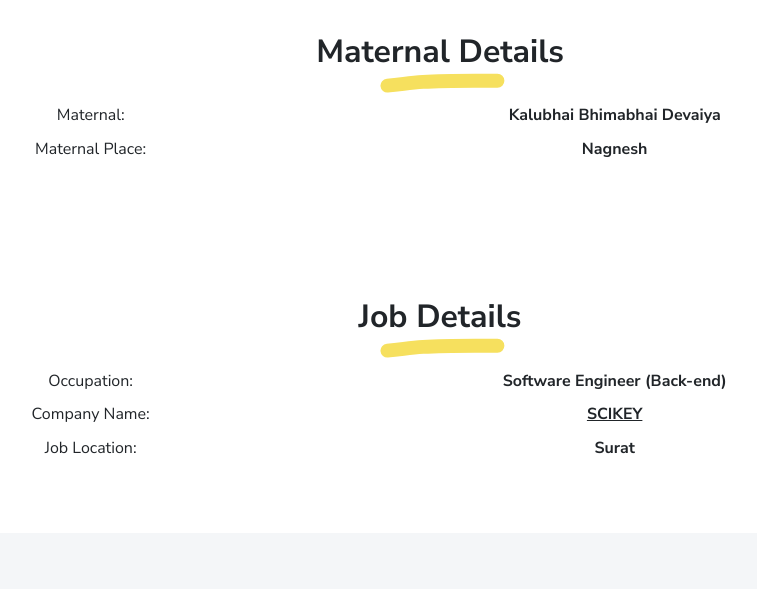
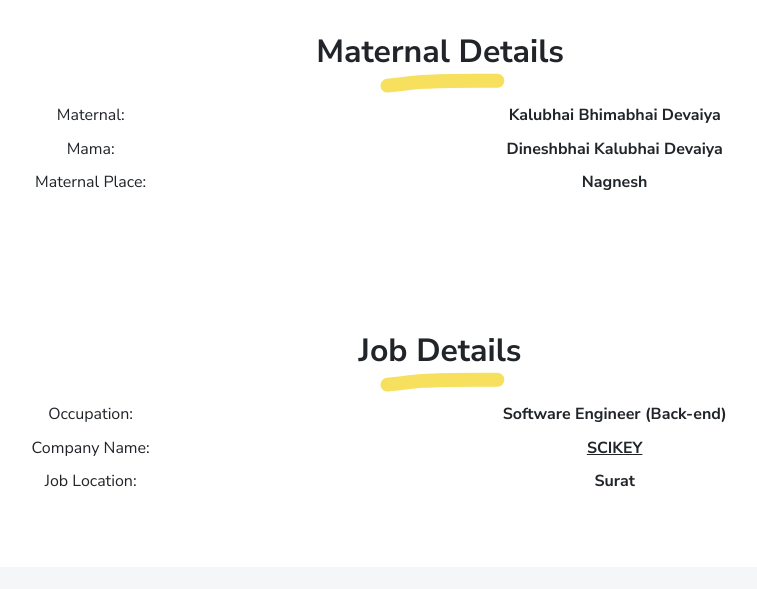
Before and after one commit to kaushiksutariya/KaushikBiodata, a plain HTML site: page index.html in a window 1280 px wide. Shown: the part 1880-2469 px from the top of the page, without its empty margins (200-957 px from the left). Drawn offline with Linux system fonts and the light colour scheme.

Commit message:
Update index.html
Add mama name

```diff
--- a/index.html
+++ b/index.html
@@ -199,6 +199,12 @@
                             <div class="col-sm-8">
                                 <div class="pb-1 fw-bolder">Kalubhai Bhimabhai Devaiya</div>
                             </div>
+                            <div class="col-sm-4">
+                                <div class="pb-1">Mama:</div>
+                            </div>
+                            <div class="col-sm-8">
+                                <div class="pb-1 fw-bolder">Dineshbhai Kalubhai Devaiya</div>
+                            </div>
 
                             <div class="col-sm-4">
                                 <div class="pb-1">Maternal Place:</div>
```
